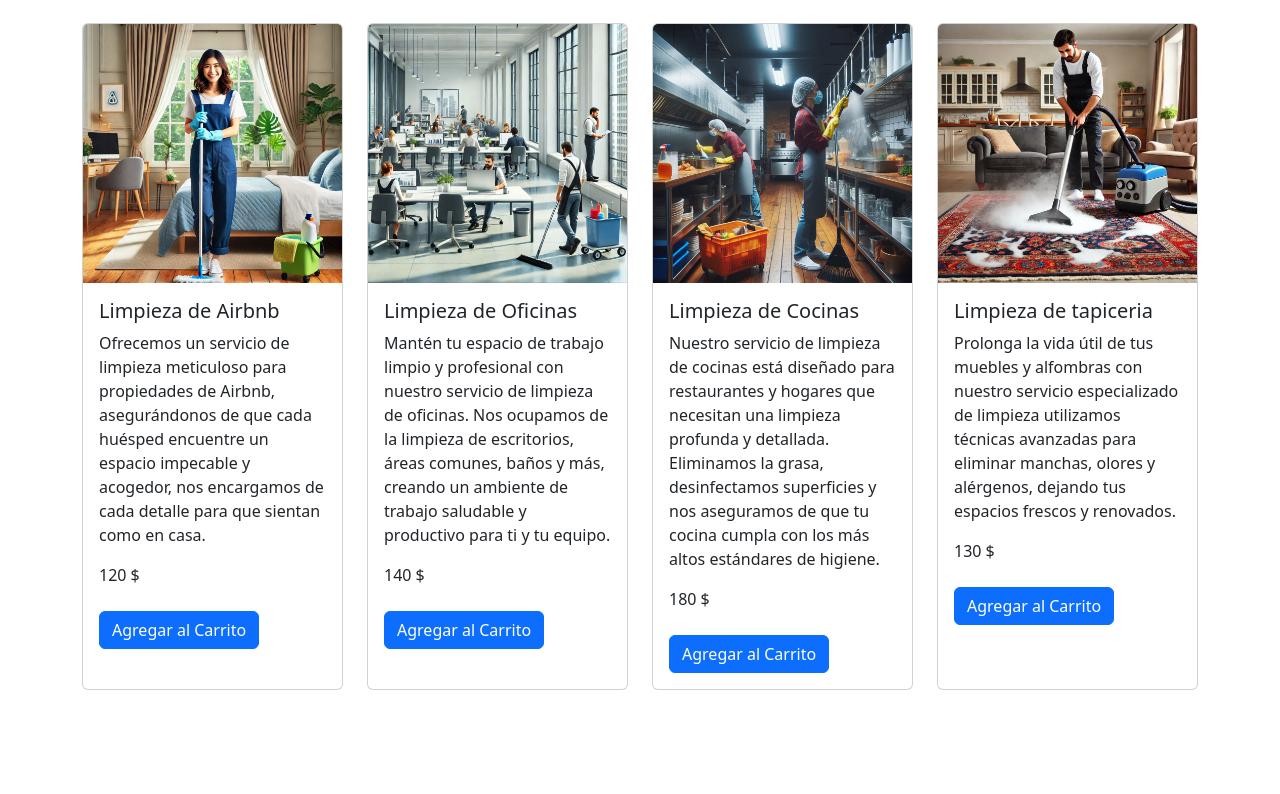
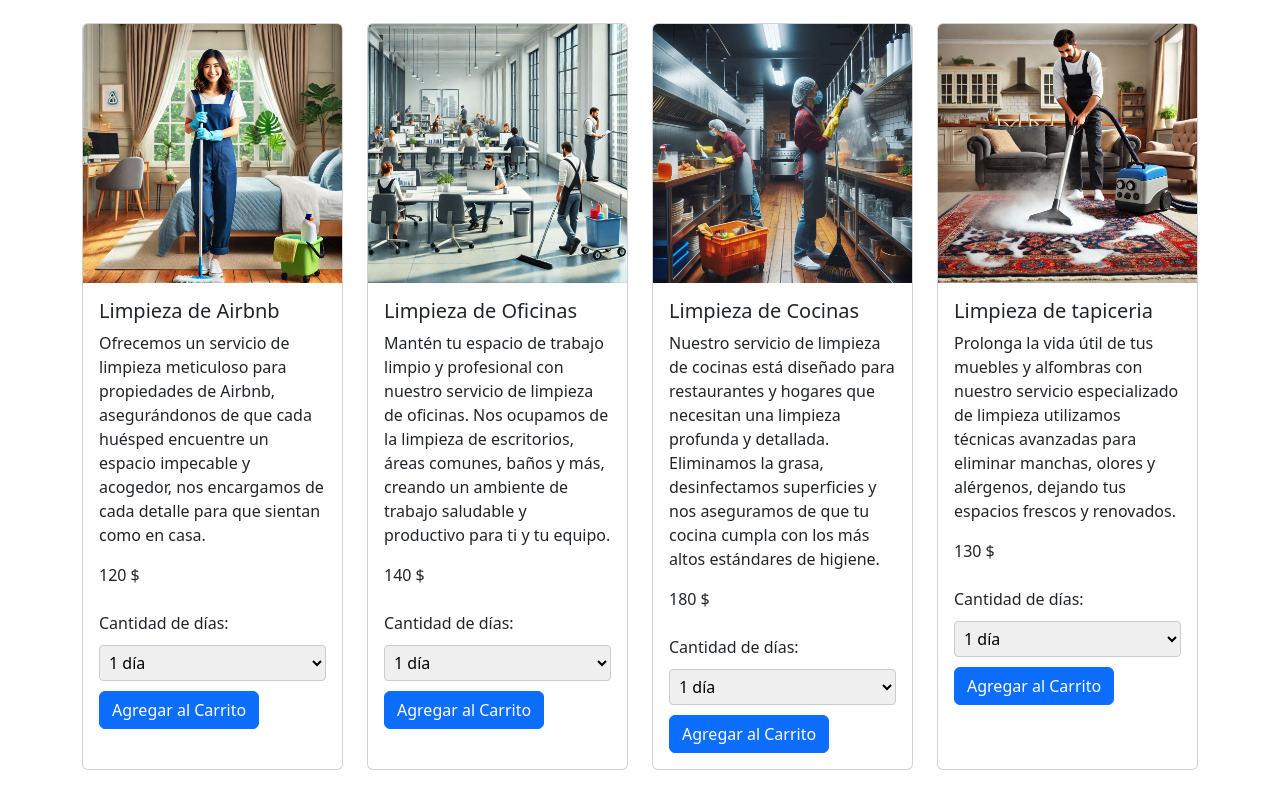
Before and after one commit to HenryAlonzoDV/cleaningservice, a plain HTML site: page pages/servicios.html in a window 1280 px wide. Shown: the part 275-1069 px from the top of the page. Before the commit the page ends 1002 px from the top, so only its background shows below. Drawn offline with nearby package versions, Linux system fonts and the light colour scheme.

Commit message:
se agrego cantidad de dias para los servicios

```diff
--- a/css/style-servicios.css
+++ b/css/style-servicios.css
@@ -0,0 +1,8 @@
+#days-select {
+  width: 100%;
+  padding: 5px;
+  margin-top: 10px;
+  margin-bottom: 10px;
+  border: 1px solid #ccc;
+  border-radius: 4px;
+}
--- a/pages/servicios.html
+++ b/pages/servicios.html
@@ -78,11 +78,27 @@
               <p class="card-text">
                 Ofrecemos un servicio de limpieza meticuloso para propiedades de
                 Airbnb, asegurándonos de que cada huésped encuentre un espacio
-                impecable y acogedor, nos encargamos de cada detalle para que sientan como en casa.
+                impecable y acogedor, nos encargamos de cada detalle para que
+                sientan como en casa.
               </p>
-              <div class="product-price"> 120 $</div>
-              <br>
+              <div class="product-price">120 $</div>
+              <br />
+              <label for="days-select">Cantidad de días:</label>
+              <select id="days-select" name="days">
+                <option value="1">1 día</option>
+                <option value="2">2 días</option>
+                <option value="3">3 días</option>
+                <option value="4">4 días</option>
+                <option value="5">5 días</option>
+                <option value="6">6 días</option>
+                <option value="7">7 días</option>
+                <option value="8">8 días</option>
+                <option value="9">9 días</option>
+                <option value="10">10 días</option>
+              </select>
+
               <a href="#" class="btn btn-primary">Agregar al Carrito</a>
+
             </div>
           </div>
         </div>
@@ -101,8 +117,22 @@
                 servicio de limpieza de oficinas. Nos ocupamos de la limpieza de
                 escritorios, áreas comunes, baños y más, creando un ambiente de
                 trabajo saludable y productivo para ti y tu equipo.
-              </p><div class="product-price"> 140 $</div>
-              <br>
+              </p>
+              <div class="product-price">140 $</div>
+              <br />
+              <label for="days-select">Cantidad de días:</label>
+              <select id="days-select" name="days">
+                <option value="1">1 día</option>
+                <option value="2">2 días</option>
+                <option value="3">3 días</option>
+                <option value="4">4 días</option>
+                <option value="5">5 días</option>
+                <option value="6">6 días</option>
+                <option value="7">7 días</option>
+                <option value="8">8 días</option>
+                <option value="9">9 días</option>
+                <option value="10">10 días</option>
+              </select>
               <a href="#" class="btn btn-primary">Agregar al Carrito</a>
             </div>
           </div>
@@ -124,8 +154,21 @@
                 aseguramos de que tu cocina cumpla con los más altos estándares
                 de higiene.
               </p>
-              <div class="product-price"> 180 $</div>
-              <br>
+              <div class="product-price">180 $</div>
+              <br />
+              <label for="days-select">Cantidad de días:</label>
+              <select id="days-select" name="days">
+                <option value="1">1 día</option>
+                <option value="2">2 días</option>
+                <option value="3">3 días</option>
+                <option value="4">4 días</option>
+                <option value="5">5 días</option>
+                <option value="6">6 días</option>
+                <option value="7">7 días</option>
+                <option value="8">8 días</option>
+                <option value="9">9 días</option>
+                <option value="10">10 días</option>
+              </select>
               <a href="#" class="btn btn-primary">Agregar al Carrito</a>
             </div>
           </div>
@@ -142,15 +185,28 @@
               <h5 class="card-title">Limpieza de tapiceria</h5>
               <p class="card-text">
                 Prolonga la vida útil de tus muebles y alfombras con nuestro
-                servicio especializado de limpieza utilizamos técnicas avanzadas para eliminar manchas, olores y
-                alérgenos, dejando tus espacios frescos y renovados.
+                servicio especializado de limpieza utilizamos técnicas avanzadas
+                para eliminar manchas, olores y alérgenos, dejando tus espacios
+                frescos y renovados.
               </p>
               <div class="product-price">130 $</div>
-              <br>
+              <br />
+              <label for="days-select">Cantidad de días:</label>
+              <select id="days-select" name="days">
+                <option value="1">1 día</option>
+                <option value="2">2 días</option>
+                <option value="3">3 días</option>
+                <option value="4">4 días</option>
+                <option value="5">5 días</option>
+                <option value="6">6 días</option>
+                <option value="7">7 días</option>
+                <option value="8">8 días</option>
+                <option value="9">9 días</option>
+                <option value="10">10 días</option>
+              </select>
               <a href="#" class="btn btn-primary">Agregar al Carrito</a>
             </div>
           </div>
-
         </div>
       </div>
     </div>
```
